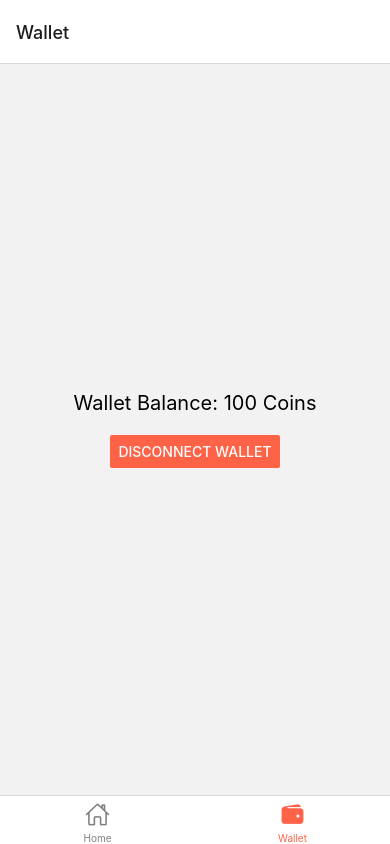
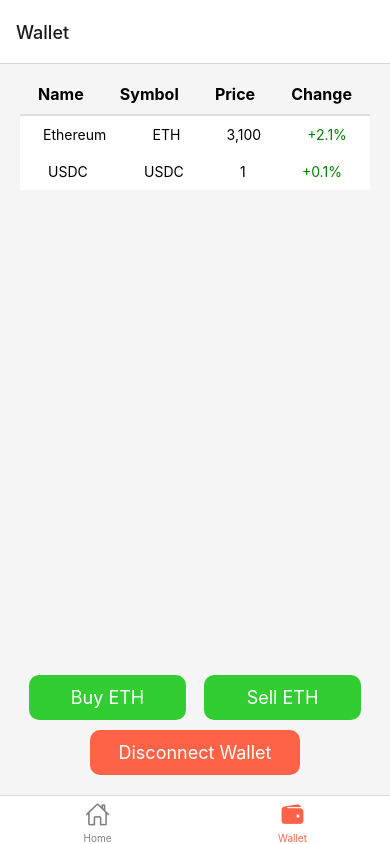
Before and after one commit to sktbrd/nobank, a React Native app: screen /Wallet in a window 390 px wide. Built offline with nearby package versions, Linux system fonts and the light colour scheme.

Commit message:
Wallet mock up

```diff
--- a/src/tabs/WalletBalance.js
+++ b/src/tabs/WalletBalance.js
@@ -1,27 +1,113 @@
-// src/tabs/WalletBalance.js
-import React, { useContext } from 'react';
-import { View, Text, StyleSheet, Button } from 'react-native';
+import React, { useState, useContext } from 'react';
+import { View, Text, StyleSheet, TouchableOpacity, ScrollView } from 'react-native';
 import { WalletContext } from '../context/WalletContext';
+
+// Dummy data for cryptocurrencies
+const cryptoData = [
+    { name: 'Ethereum', symbol: 'ETH', price: '3,100', change: '+2.1%' },
+    { name: 'USDC', symbol: 'USDC', price: '1', change: '+0.1%' },
+];
+
 const WalletBalance = () => {
-    const walletContext = useContext(WalletContext);
+    const { disconnectWallet } = useContext(WalletContext);
+    const [selectedToken, setSelectedToken] = useState(cryptoData.find(crypto => crypto.symbol === 'ETH'));
+
+    const handleSelectToken = (token) => {
+        setSelectedToken(token);
+    };
 
     return (
         <View style={styles.container}>
-            <Text style={styles.text}>Wallet Balance: 100 Coins</Text>
-            <Button title="Disconnect Wallet" onPress={walletContext.disconnectWallet} color="tomato" />
+            <ScrollView style={styles.tableContainer}>
+                <View style={styles.tableHeader}>
+                    <Text style={styles.headerText}>Name</Text>
+                    <Text style={styles.headerText}>Symbol</Text>
+                    <Text style={styles.headerText}>Price</Text>
+                    <Text style={styles.headerText}>Change</Text>
+                </View>
+                {cryptoData.map((crypto, index) => (
+                    <TouchableOpacity key={index} style={styles.tableRow} onPress={() => handleSelectToken(crypto)}>
+                        <Text style={styles.rowText}>{crypto.name}</Text>
+                        <Text style={styles.rowText}>{crypto.symbol}</Text>
+                        <Text style={styles.rowText}>{crypto.price}</Text>
+                        <Text style={[styles.rowText, { color: crypto.change.includes('-') ? 'red' : 'green' }]}>{crypto.change}</Text>
+                    </TouchableOpacity>
+                ))}
+            </ScrollView>
+            {selectedToken && (
+                <View style={styles.actionButtonsContainer}>
+                    <TouchableOpacity style={[styles.button, styles.actionButton]} onPress={() => { /* Implement Buy Logic */ }}>
+                        <Text style={styles.buttonText}>Buy {selectedToken.symbol}</Text>
+                    </TouchableOpacity>
+                    <TouchableOpacity style={[styles.button, styles.actionButton]} onPress={() => { /* Implement Sell Logic */ }}>
+                        <Text style={styles.buttonText}>Sell {selectedToken.symbol}</Text>
+                    </TouchableOpacity>
+                </View>
+            )}
+            <TouchableOpacity
+                style={[styles.button, styles.disconnectButton]}
+                onPress={disconnectWallet}>
+                <Text style={styles.buttonText}>Disconnect Wallet</Text>
+            </TouchableOpacity>
         </View>
     );
 };
+
 const styles = StyleSheet.create({
     container: {
         flex: 1,
-        justifyContent: 'center',
-        alignItems: 'center',
         padding: 20,
+        backgroundColor: '#f5f5f5',
     },
-    text: {
-        fontSize: 20,
+    tableContainer: {
         marginBottom: 20,
+    },
+    tableHeader: {
+        flexDirection: 'row',
+        justifyContent: 'space-around',
+        borderBottomWidth: 2,
+        borderBottomColor: '#ddd',
+        paddingBottom: 10,
+    },
+    headerText: {
+        fontSize: 16,
+        fontWeight: 'bold',
+    },
+    tableRow: {
+        flexDirection: 'row',
+        justifyContent: 'space-around',
+        paddingVertical: 10,
+        backgroundColor: '#fff', // Optional: Add background color for better touch feedback
+    },
+    rowText: {
+        fontSize: 14,
+    },
+    button: {
+        paddingVertical: 12,
+        paddingHorizontal: 20,
+        borderRadius: 10,
+        backgroundColor: 'tomato',
+        width: '60%',
+        alignSelf: 'center',
+        marginTop: 10, // Ensure spacing between buttons
+    },
+    buttonText: {
+        color: '#fff',
+        textAlign: 'center',
+        fontSize: 18,
+    },
+    disconnectButton: {
+        marginTop: 10,
+    },
+    actionButtonsContainer: {
+        flexDirection: 'row',
+        justifyContent: 'space-around',
+        width: '100%',
+        marginTop: 10,
+    },
+    actionButton: {
+        backgroundColor: 'limegreen', // Different color for action buttons
+        width: '45%', // Adjust width for side-by-side layout
     },
 });
 
```
Also changed, not shown: data-source.js (added, +12 -0 lines), entities/ride.entity.js (added).
